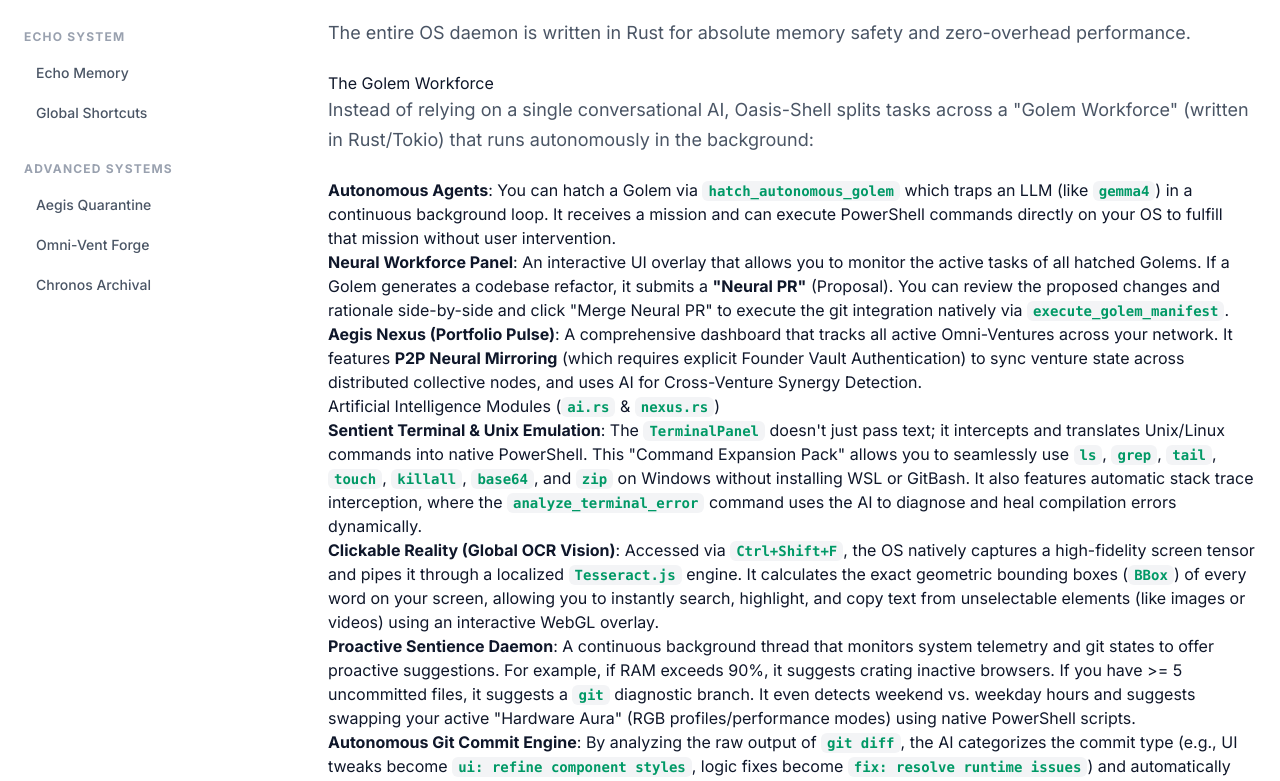
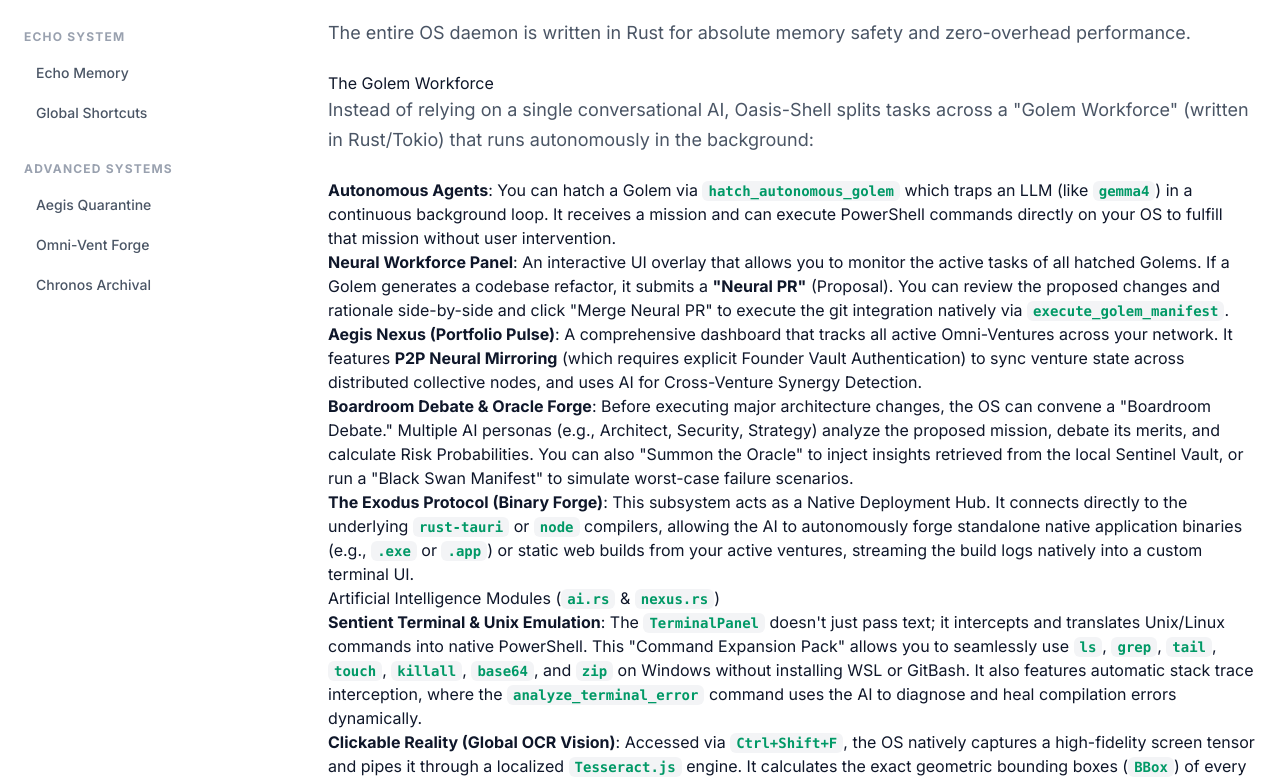
Before and after one commit to jibin7jose/Oasis-Shell-w, a Next.js app: page /docs/architecture in a window 1280 px wide. Shown: the part 483-1264 px from the top of the page. Built offline with nearby package versions, Linux system fonts and the light colour scheme.

Commit message:
docs: append final UI and sub-system hooks to architecture documentation
- Documented Boardroom Debate & Oracle Forge (Risk Simulators)

- Documented Exodus Protocol (Binary Forge Deployment Hub)

- Expanded Time Machine Modal details (Zero-Cloud visual SQLite mapping)

```diff
--- a/src/app/docs/architecture/page.mdx
+++ b/src/app/docs/architecture/page.mdx
@@ -16,6 +16,9 @@
 1. **Autonomous Agents**: You can hatch a Golem via `hatch_autonomous_golem` which traps an LLM (like `gemma4`) in a continuous background loop. It receives a mission and can execute PowerShell commands directly on your OS to fulfill that mission without user intervention.
 2. **Neural Workforce Panel**: An interactive UI overlay that allows you to monitor the active tasks of all hatched Golems. If a Golem generates a codebase refactor, it submits a **"Neural PR"** (Proposal). You can review the proposed changes and rationale side-by-side and click "Merge Neural PR" to execute the git integration natively via `execute_golem_manifest`.
 3. **Aegis Nexus (Portfolio Pulse)**: A comprehensive dashboard that tracks all active Omni-Ventures across your network. It features **P2P Neural Mirroring** (which requires explicit Founder Vault Authentication) to sync venture state across distributed collective nodes, and uses AI for Cross-Venture Synergy Detection.
+4. **Boardroom Debate & Oracle Forge**: Before executing major architecture changes, the OS can convene a "Boardroom Debate." Multiple AI personas (e.g., Architect, Security, Strategy) analyze the proposed mission, debate its merits, and calculate Risk Probabilities. You can also "Summon the Oracle" to inject insights retrieved from the local Sentinel Vault, or run a "Black Swan Manifest" to simulate worst-case failure scenarios.
+5. **The Exodus Protocol (Binary Forge)**: This subsystem acts as a Native Deployment Hub. It connects directly to the underlying `rust-tauri` or `node` compilers, allowing the AI to autonomously forge standalone native application binaries (e.g., `.exe` or `.app`) or static web builds from your active ventures, streaming the build logs natively into a custom terminal UI.
+
 ### Artificial Intelligence Modules (`ai.rs` & `nexus.rs`)
 - **Sentient Terminal & Unix Emulation**: The `TerminalPanel` doesn't just pass text; it intercepts and translates Unix/Linux commands into native PowerShell. This "Command Expansion Pack" allows you to seamlessly use `ls`, `grep`, `tail`, `touch`, `killall`, `base64`, and `zip` on Windows without installing WSL or GitBash. It also features automatic stack trace interception, where the `analyze_terminal_error` command uses the AI to diagnose and heal compilation errors dynamically.
 - **Clickable Reality (Global OCR Vision)**: Accessed via `Ctrl+Shift+F`, the OS natively captures a high-fidelity screen tensor and pipes it through a localized `Tesseract.js` engine. It calculates the exact geometric bounding boxes (`BBox`) of every word on your screen, allowing you to instantly search, highlight, and copy text from unselectable elements (like images or videos) using an interactive WebGL overlay.
--- a/src/app/docs/echo-memory/page.mdx
+++ b/src/app/docs/echo-memory/page.mdx
@@ -24,5 +24,5 @@
 ### Neural Intent Commands for Memory
 Using the Neural Command Bar (`Ctrl + K`):
 - **`recall [query]`** / **`do you remember [query]`** / **`what was i looking at`**: Queries the AI to retrieve information specifically from your past visual and semantic history.
-- **`rewind`** / **`time machine`**: Opens the interactive Photographic Memory Time Machine UI, allowing you to scroll back through visual snapshots of your workflow.
+- **`rewind`** / **`time machine`**: Opens the interactive **Photographic Rewind UI (Time Machine Modal)**. This glassmorphic overlay lets you scroll through your local visual history. Each memory card renders the compressed `base64` frame alongside the semantic interpretation generated by LLaVA. Memories are rendered sequentially with exact timestamp markers. Since the UI renders images directly from your local SQLite database `image_base64` blobs, it guarantees complete offline privacy (Zero-Cloud Architecture).
 - **`vision`** / **`look`** / **`see`** / **`screen`**: Triggers an immediate screen analysis. The AI takes a screenshot of your active workspace and provides a highly technical, actionable summary of what you are currently viewing.
```
